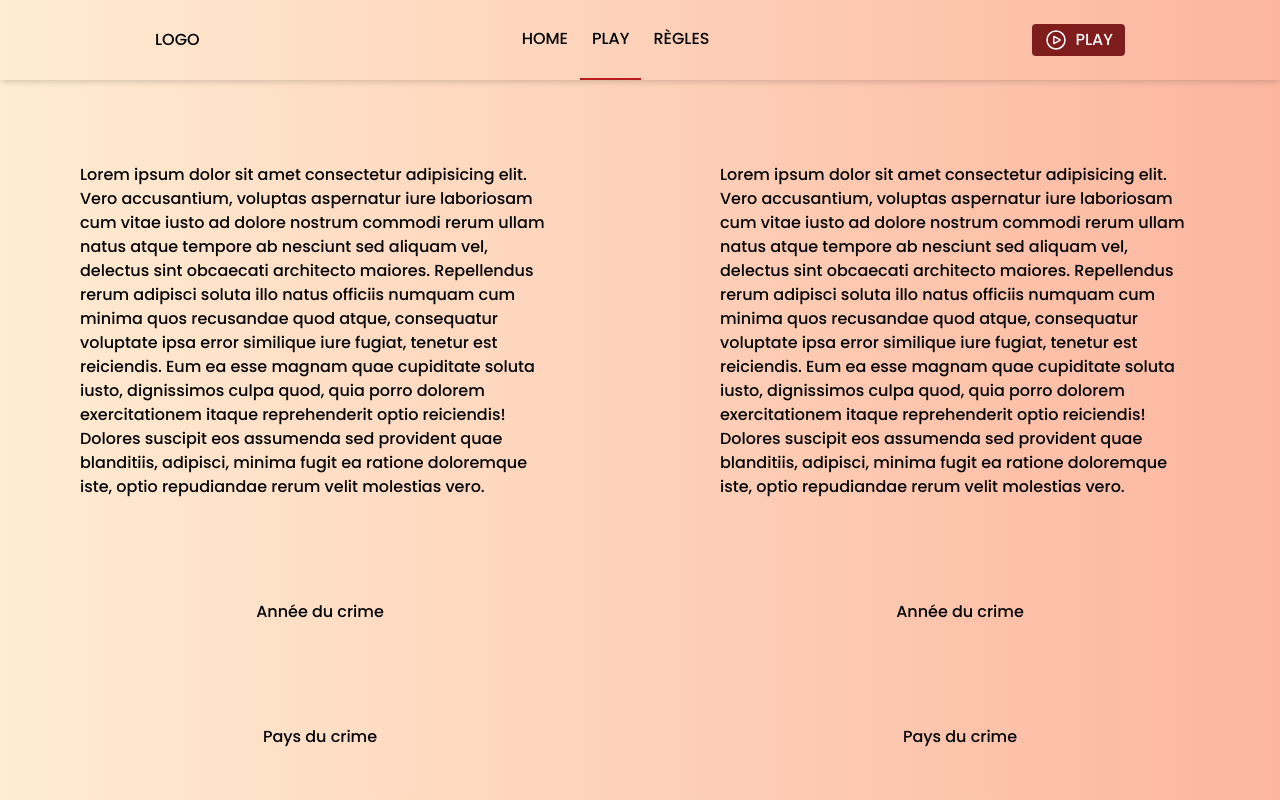
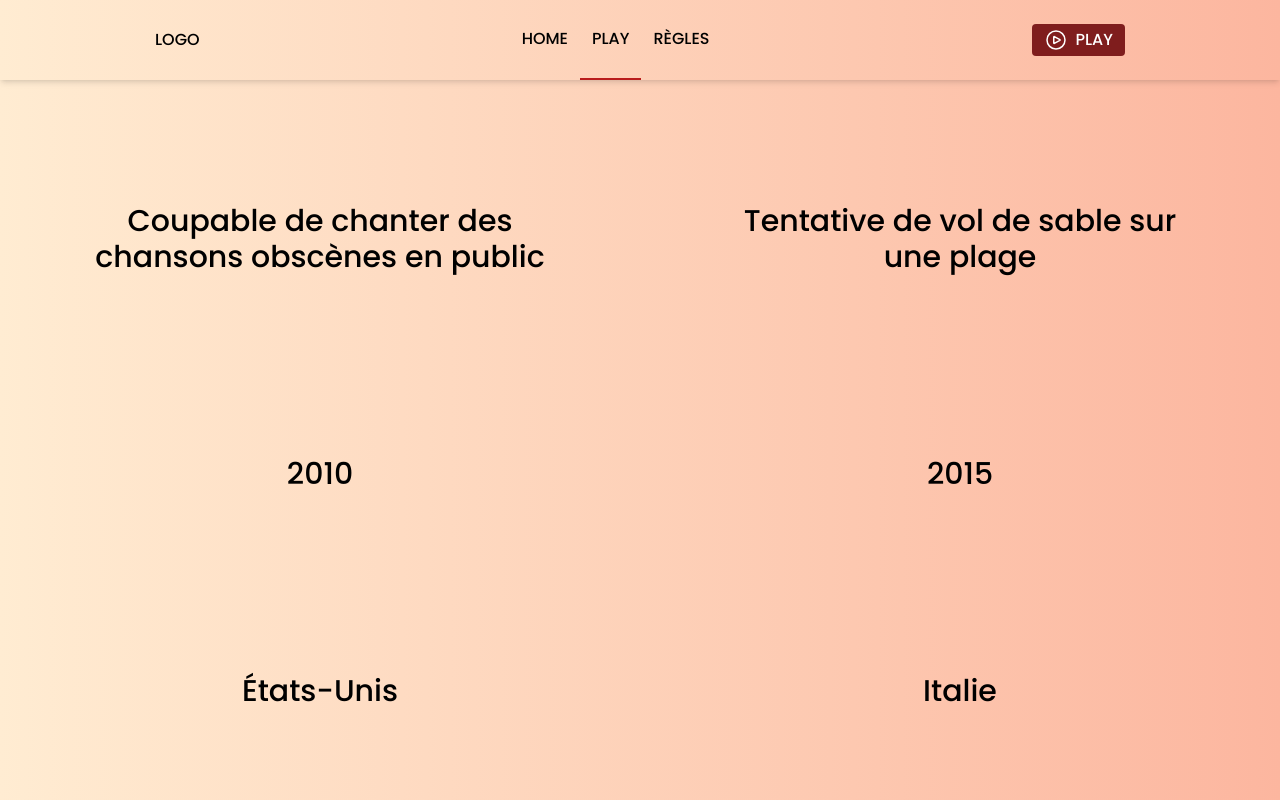
Before and after one commit to loic-lgm/the-biggest, a Next.js app: page /play in a window 1280 px wide. Built offline with nearby package versions, Linux system fonts and the light colour scheme.

Commit message:
Display dynamic sentences

```diff
--- a/app/play/page.js
+++ b/app/play/page.js
@@ -1,11 +1,17 @@
+"use client"
 import Card from "@/components/card";
 import '../../styles/play.css'
+import sentences from "../../data/data.json"
+import { getRandomSentences } from "../../utils/function.js"
+import { useState } from "react";
 
 export default function Play() {
+	const [data, setData] = useState(getRandomSentences(sentences))
+	console.log(data)
 	return (
 		<div className="flex container-card">
-			<Card />
-			<Card />
+			<Card id={data[0].id} description={data[0].description} country={data[0].country} year={data[0].year}/>
+			<Card id={data[1].id} description={data[1].description} country={data[1].country} year={data[1].year}/>
 		</div>
 	)
 }
--- a/components/card.js
+++ b/components/card.js
@@ -1,14 +1,14 @@
-export default function Card() {
+export default function Card({id, description, year, country, sentence_year}) {
 	return (
 		<div className="flex flex-col justify-around items-center w-1/2 hover:bg-orange-100 hover:cursor-pointer">
-			<div className="w-3/4 mt-8">
-				Lorem ipsum dolor sit amet consectetur adipisicing elit. Vero accusantium, voluptas aspernatur iure laboriosam cum vitae iusto ad dolore nostrum commodi rerum ullam natus atque tempore ab nesciunt sed aliquam vel, delectus sint obcaecati architecto maiores. Repellendus rerum adipisci soluta illo natus officiis numquam cum minima quos recusandae quod atque, consequatur voluptate ipsa error similique iure fugiat, tenetur est reiciendis. Eum ea esse magnam quae cupiditate soluta iusto, dignissimos culpa quod, quia porro dolorem exercitationem itaque reprehenderit optio reiciendis! Dolores suscipit eos assumenda sed provident quae blanditiis, adipisci, minima fugit ea ratione doloremque iste, optio repudiandae rerum velit molestias vero.
+			<div className="w-3/4 mt-8 text-center text-3xl">
+				{description}
 			</div>
-			<div>
-				Année du crime
+			<div className="text-3xl">
+				{year}
 			</div>
-			<div>
-				Pays du crime
+			<div className="text-3xl">
+				{country}
 			</div>
 		</div>
 	)
--- a/data/data.json
+++ b/data/data.json
@@ -1,58 +1,65 @@
+[
 	{
-	"sentences": [
-		{
+		"id": 1,
 		"description": "Vol de canards en plastique",
 		"year": "2001",
 		"country": "France",
 		"sentence_year": 8
 	},
 	{
+		"id": 2,
 		"description": "Possession illégale de bonbons à la menthe",
 		"year": "1998",
 		"country": "Singapour",
 		"sentence_year": 2
 	},
 	{
+		"id": 3,
 		"description": "Coupable de chanter des chansons obscènes en public",
 		"year": "2010",
 		"country": "États-Unis",
 		"sentence_year": 3
 	},
 	{
+		"id": 4,
 		"description": "Tentative de vol de sable sur une plage",
 		"year": "2015",
 		"country": "Italie",
 		"sentence_year": 6
 	},
 	{
+		"id": 5,
 		"description": "Conduite d'un fauteuil roulant en état d'ivresse",
 		"year": "2007",
 		"country": "Allemagne",
 		"sentence_year": 12
 	},
 	{
+		"id": 6,
 		"description": "Harcèlement téléphonique d'une station de radio pour une chanson préférée non diffusée",
 		"year": "2012",
 		"country": "Australie",
 		"sentence_year": 4
 	},
 	{
+		"id": 7,
 		"description": "Utilisation d'un déguisement d'animal dans un zoo pour échapper aux frais d'entrée",
 		"year": "2019",
 		"country": "États-Unis",
 		"sentence_year": 3
 	},
 	{
+		"id": 8,
 		"description": "Vol de coussins de canapé dans un grand magasin",
 		"year": "2008",
 		"country": "Canada",
 		"sentence_year": 1
 	},
 	{
+		"id": 9,
 		"description": "Imitation d'un policier pour obtenir des donuts gratuits",
 		"year": "2011",
 		"country": "États-Unis",
 		"sentence_year": 2
 	}
 ]
-}
--- /dev/null
+++ b/utils/function.js
@@ -0,0 +1,12 @@
+export const getRandomSentences = (sentences) => {
+ let randomSentences = shuffle(sentences)
+ while (randomSentences[0].sentence_year == randomSentences[1].sentence_year) {
+	randomSentences = shuffle(sentences)
+ }
+ return randomSentences
+}
+
+const shuffle = (sentences) => {
+	const shuffled = sentences.sort(() => 0.5 - Math.random())
+	return shuffled.slice(0, 2)
+}
```
Lines whose indentation alone changed are shown as unchanged.
